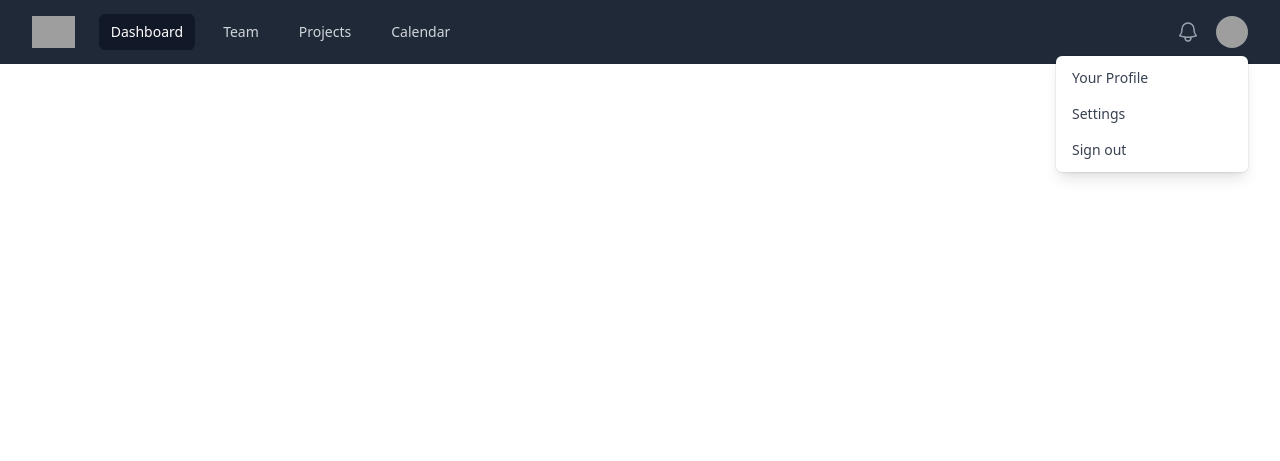
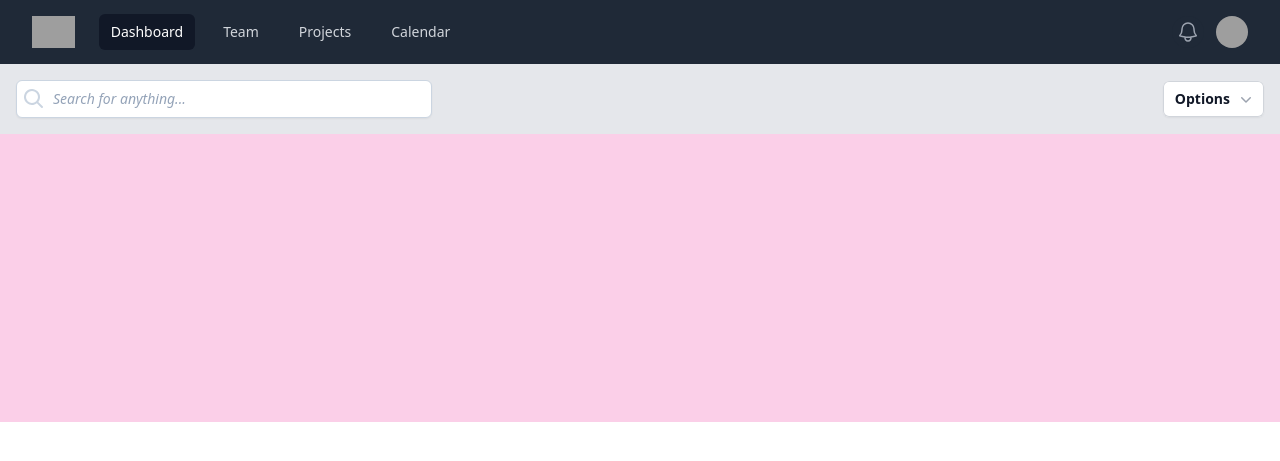
Before and after one commit to venzoo/FIFA-youth-growth-prediction-IS, a PHP site: page / in a window 1280 px wide. Shown: the top 461 px of the page. Run offline with PHP 8.4, Linux system fonts and the light colour scheme; some libraries are stand-ins or nearby versions; grey boxes are pictures that could not be loaded.

Commit message:
inseriti primi componenti pagina

```diff
--- /dev/null
+++ b/views/components/dropdown.php
@@ -0,0 +1,31 @@
+<div class="relative inline-block text-left">
+    <div>
+        <button type="button" class="inline-flex w-full justify-center gap-x-1.5 rounded-md bg-white px-3 py-2 text-sm font-semibold text-gray-900 shadow-sm ring-1 ring-inset ring-gray-300 hover:bg-gray-50" id="dropdown-menu" aria-expanded="true" aria-haspopup="true">
+            Options
+            <svg class="-mr-1 h-5 w-5 text-gray-400" viewBox="0 0 20 20" fill="currentColor" aria-hidden="true" data-slot="icon">
+                <path fill-rule="evenodd" d="M5.22 8.22a.75.75 0 0 1 1.06 0L10 11.94l3.72-3.72a.75.75 0 1 1 1.06 1.06l-4.25 4.25a.75.75 0 0 1-1.06 0L5.22 9.28a.75.75 0 0 1 0-1.06Z" clip-rule="evenodd" />
+            </svg>
+        </button>
+    </div>
+
+    <!--
+      Dropdown menu, show/hide based on menu state.
+
+      Entering: "transition ease-out duration-100"
+        From: "transform opacity-0 scale-95"
+        To: "transform opacity-100 scale-100"
+      Leaving: "transition ease-in duration-75"
+        From: "transform opacity-100 scale-100"
+        To: "transform opacity-0 scale-95"
+    -->
+    <div class="absolute right-0 z-10 mt-2 w-56 origin-top-right rounded-md bg-white shadow-lg ring-1 ring-black ring-opacity-5 focus:outline-none hidden" role="menu" aria-orientation="vertical" aria-labelledby="menu-button" tabindex="-1" id="dropdown-list">
+        <div class="py-1" role="none">
+            <!-- Active: "bg-gray-100 text-gray-900", Not Active: "text-gray-700" -->
+            <a href="#" class="block px-4 py-2 text-sm text-gray-700" role="menuitem" tabindex="-1" id="menu-item-0">Account settings</a>
+            <hr>
+            <a href="#" class="block px-4 py-2 text-sm text-gray-700" role="menuitem" tabindex="-1" id="menu-item-1">Support</a>
+            <hr>
+            <a href="#" class="block px-4 py-2 text-sm text-gray-700" role="menuitem" tabindex="-1" id="menu-item-2">License</a>
+        </div>
+    </div>
+</div>
--- a/views/components/navbar.php
+++ b/views/components/navbar.php
@@ -8,7 +8,6 @@
                     <span class="sr-only">Open main menu</span>
                     <!--
                       Icon when menu is closed.
-
                       Menu open: "hidden", Menu closed: "block"
                     -->
                     <svg class="block h-6 w-6" fill="none" viewBox="0 0 24 24" stroke-width="1.5" stroke="currentColor" aria-hidden="true" data-slot="icon">
@@ -16,7 +15,6 @@
                     </svg>
                     <!--
                       Icon when menu is open.
-
                       Menu open: "block", Menu closed: "hidden"
                     -->
                     <svg class="hidden h-6 w-6" fill="none" viewBox="0 0 24 24" stroke-width="1.5" stroke="currentColor" aria-hidden="true" data-slot="icon">
@@ -57,17 +55,8 @@
                         </button>
                     </div>
 
-                    <!--
-                      Dropdown menu, show/hide based on menu state.
-
-                      Entering: "transition ease-out duration-100"
-                        From: "transform opacity-0 scale-95"
-                        To: "transform opacity-100 scale-100"
-                      Leaving: "transition ease-in duration-75"
-                        From: "transform opacity-100 scale-100"
-                        To: "transform opacity-0 scale-95"
-                    -->
-                    <div class="absolute right-0 z-10 mt-2 w-48 origin-top-right rounded-md bg-white py-1 shadow-lg ring-1 ring-black ring-opacity-5 focus:outline-none" role="menu" aria-orientation="vertical" aria-labelledby="user-menu-button" tabindex="-1">
+                    <!-- Dropdown menu, show/hide based on menu state -->
+                    <div class="absolute right-0 z-10 mt-2 w-48 origin-top-right rounded-md bg-white py-1 shadow-lg ring-1 ring-black ring-opacity-5 focus:outline-none hidden" role="menu" aria-orientation="vertical" aria-labelledby="user-menu-button" tabindex="-1" id="user-menu-details">
                         <!-- Active: "bg-gray-100", Not Active: "" -->
                         <a href="#" class="block px-4 py-2 text-sm text-gray-700" role="menuitem" tabindex="-1" id="user-menu-item-0">Your Profile</a>
                         <a href="#" class="block px-4 py-2 text-sm text-gray-700" role="menuitem" tabindex="-1" id="user-menu-item-1">Settings</a>
--- /dev/null
+++ b/views/components/search.php
@@ -0,0 +1,9 @@
+<label class="relative block">
+    <span class="sr-only">Search</span>
+    <span class="absolute inset-y-0 left-0 flex items-center pl-2">
+        <svg class="h-5 w-5 fill-slate-300" xmlns="http://www.w3.org/2000/svg" viewBox="0 0 20 20" fill="currentColor">
+            <path fill-rule="evenodd" d="M12.9 14.32a8 8 0 1 1 1.42-1.42l4.36 4.36a1 1 0 0 1-1.42 1.42l-4.36-4.36zM14 8a6 6 0 1 0-12 0 6 6 0 0 0 12 0z" clip-rule="evenodd" />
+        </svg>
+    </span>
+    <input class="placeholder:italic placeholder:text-slate-400 block bg-white w-full border border-slate-300 rounded-md py-2 pl-9 pr-3 shadow-sm focus:outline-none focus:border-sky-500 focus:ring-sky-500 focus:ring-1 sm:text-sm" placeholder="Search for anything..." type="text" name="search"/>
+</label>
--- a/views/index.php
+++ b/views/index.php
@@ -17,5 +17,53 @@
         <?php
             include 'components/navbar.php';
         ?>
+
+        <div class="w-full flex justify-between items-center bg-gray-200 p-4">
+            <!-- Contenuto a sinistra -->
+            <div class="flex-1 text-left">
+                <p class="text-gray-700">
+                    <?php
+                        include 'components/search.php'
+                    ?>
+                </p>
+            </div>
+
+            <!-- Contenuto al centro -->
+            <div class="flex-1 text-center">
+                <p class="text-gray-700"></p>
+            </div>
+
+            <!-- Contenuto a destra -->
+            <div class="flex-1 text-right">
+                <p class="text-gray-700">
+                    <?php
+                        include 'components/dropdown.php'
+                    ?>
+
+                </p>
+            </div>
+
+        </div>
+
+        <div class="w-full flex justify-between items-center bg-pink-200 p-4 h-72 ">
+            <!-- Contenuto a sinistra -->
+            <div class="flex-1 text-left">
+                <p class="text-gray-700"></p>
+            </div>
+
+            <!-- Contenuto al centro -->
+            <div class="flex-1 text-center">
+                <p class="text-gray-700"></p>
+            </div>
+
+            <!-- Contenuto a destra -->
+            <div class="flex-1 text-right">
+                <p class="text-gray-700"></p>
+            </div>
+
+        </div>
+
+
+        <script src="static/js/app.js"></script>
     </body>
 </html>
--- /dev/null
+++ b/views/static/js/app.js
@@ -0,0 +1,22 @@
+// Seleziona il pulsante del menu utente e il dropdown
+const userMenuButton = document.getElementById('user-menu-button');
+const userMenuDetails = document.getElementById('user-menu-details');
+
+const dropdownMenu = document.getElementById('dropdown-menu');
+const dropdownList = document.getElementById('dropdown-list');
+
+
+// Aggiungi un listener per gestire l'apertura e la chiusura del menu
+userMenuButton.addEventListener('click', () => {
+    if(userMenuDetails.classList.contains("hidden"))
+        userMenuDetails.classList.remove('hidden') // Alterna la classe 'hidden' per mostrare/nascondere il menu
+    else
+        userMenuDetails.classList.add('hidden')
+});
+
+dropdownMenu.addEventListener('click', () => {
+    if(dropdownList.classList.contains("hidden"))
+        dropdownList.classList.remove('hidden') // Alterna la classe 'hidden' per mostrare/nascondere il menu
+    else
+        dropdownList.classList.add('hidden')
+});
```
